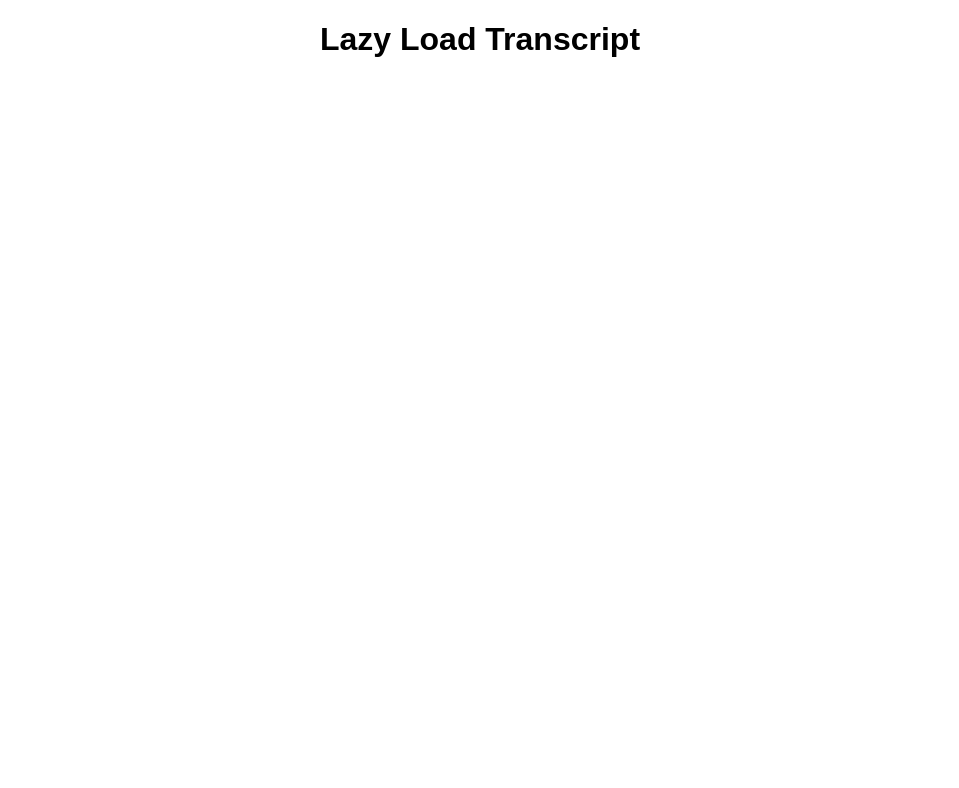
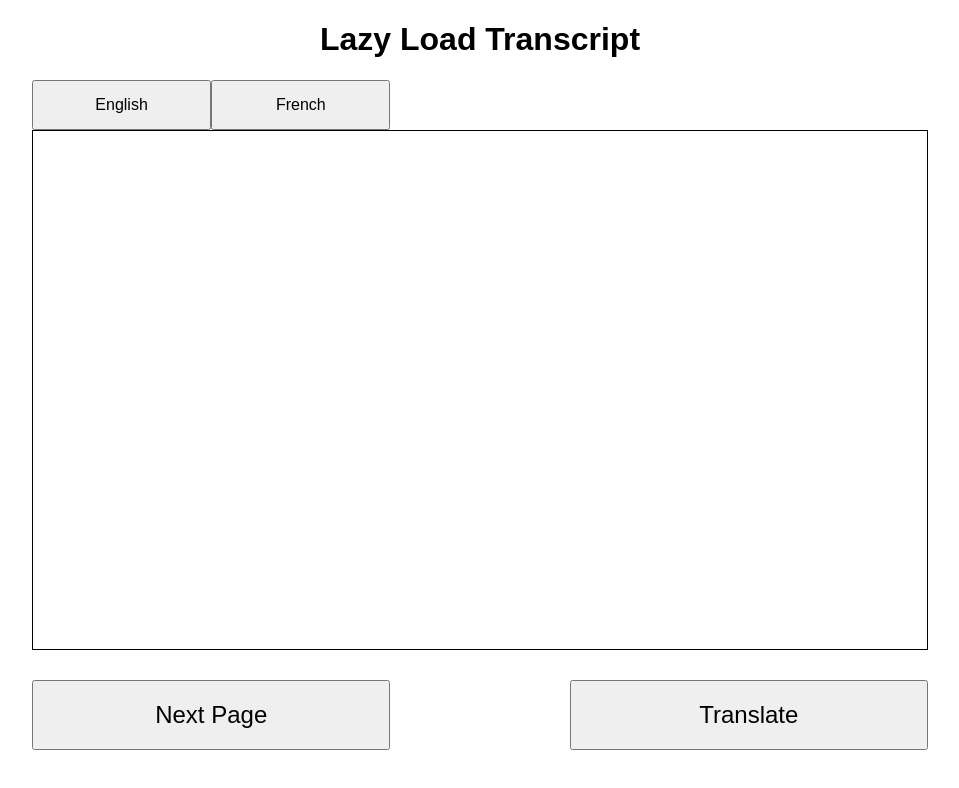
Before and after one commit to matt2112/lazy-load-transcript, a React (Create React App) app: page / in a window 1280 px wide. Shown: the top 788 px of the page, without its empty margins (160-1119 px from the left). Built offline with nearby package versions, Linux system fonts and the light colour scheme; no server answers.

Commit message:
reduce to just one type of button component and style basic layout

```diff
--- a/src/App.css
+++ /dev/null
@@ -1,28 +0,0 @@
-.App {
-  text-align: center;
-}
-
-.App-logo {
-  animation: App-logo-spin infinite 20s linear;
-  height: 80px;
-}
-
-.App-header {
-  background-color: #222;
-  height: 150px;
-  padding: 20px;
-  color: white;
-}
-
-.App-title {
-  font-size: 1.5em;
-}
-
-.App-intro {
-  font-size: large;
-}
-
-@keyframes App-logo-spin {
-  from { transform: rotate(0deg); }
-  to { transform: rotate(360deg); }
-}
--- a/src/App.js
+++ b/src/App.js
@@ -1,7 +1,39 @@
 // @flow
 import React, { Component } from 'react';
 import axios from 'axios';
-import './App.css';
+import styled from 'styled-components';
+
+import ActionButton from './components/ActionButton';
+import TranscriptView from './components/TranscriptView';
+
+const Wrapper = styled.div`
+  height: 100vh;
+  display: flex;
+  justify-content: center;
+  padding-bottom: 50px;
+`;
+
+const Container = styled.div`
+  display: flex;
+  flex-direction: column;
+  align-items: stretch;
+  width: 70%;
+`;
+
+const Header = styled.h1`
+  text-align: center;
+  font-size: 2em;
+`;
+
+const TabButtonWrapper = styled.div`
+  display: flex;
+`;
+
+const ActionButtonWrapper = styled.div`
+  display: flex;
+  justify-content: space-between;
+  padding-top: 30px;
+`;
 
 type Props = {};
 
@@ -34,9 +66,20 @@ class App extends Component<Props, State> {
 
   render() {
     return (
-      <div className="App">
-        <h1>Lazy Load Transcript</h1>
-      </div>
+      <Wrapper>
+        <Container>
+          <Header>Lazy Load Transcript</Header>
+          <TabButtonWrapper>
+            <ActionButton size="small">English</ActionButton>
+            <ActionButton size="small">French</ActionButton>
+          </TabButtonWrapper>
+          <TranscriptView />
+          <ActionButtonWrapper>
+            <ActionButton size="large">Next Page</ActionButton>
+            <ActionButton size="large">Translate</ActionButton>
+          </ActionButtonWrapper>
+        </Container>
+      </Wrapper>
     );
   }
 }
--- a/src/components/ActionButton.js
+++ b/src/components/ActionButton.js
@@ -0,0 +1,18 @@
+// @flow
+import * as React from 'react';
+import styled from 'styled-components';
+
+const Button = styled.button`
+  height: ${props => (props.size === 'small' ? '50px' : '70px')};
+  width: ${props => (props.size === 'small' ? '20%' : '40%')};
+  font-size: ${props => (props.size === 'small' ? '1em' : '1.5em')};
+`;
+
+type Props = {
+  children: React.Node,
+  size: string
+};
+
+const ActionButton = (props: Props) => <Button {...props}>{props.children}</Button>;
+
+export default ActionButton;
--- a/src/components/TranscriptView.js
+++ b/src/components/TranscriptView.js
@@ -0,0 +1,12 @@
+// @flow
+import React from 'react';
+import styled from 'styled-components';
+
+const Container = styled.div`
+  flex: 1;
+  border: 1px solid black;
+`;
+
+const TranscriptView = props => <Container />;
+
+export default TranscriptView;
--- a/src/index.css
+++ b/src/index.css
@@ -3,3 +3,7 @@ body {
   padding: 0;
   font-family: sans-serif;
 }
+
+* {
+  box-sizing: border-box;
+}
```
Also changed, not shown: src/components/TabButton.js (deleted), 1 other file (tests, documents, lock files or other folders).
